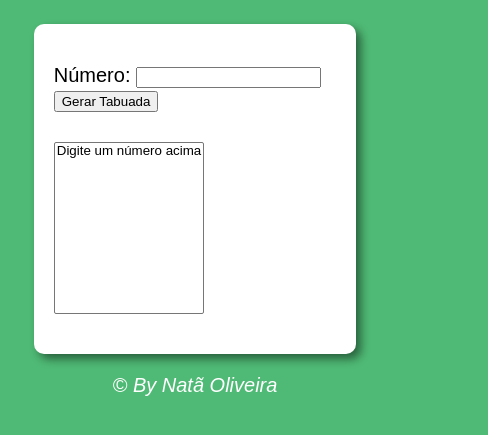
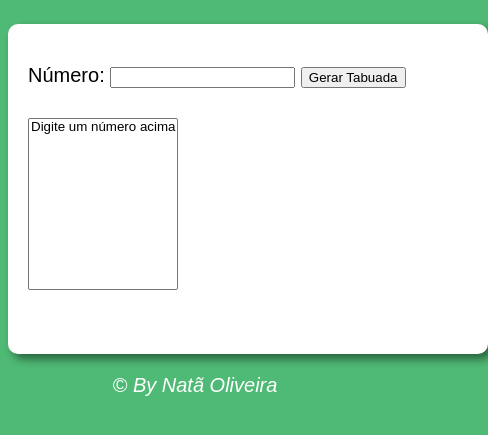
Before and after one commit to NatanCruzOliveira/projeto-tabuada, a plain HTML site: page index.html in a window 390 px wide. Shown: the part 75-510 px from the top of the page, 488 px wide, since content can reach past the window. Drawn offline with Linux system fonts and the light colour scheme.

Commit message:
update style.css

```diff
--- a/style.css
+++ b/style.css
@@ -24,7 +24,7 @@ Grandes telas: acima de 1200px*/
         background-color: white;
         border-radius: 10px;
         padding: 15px;
-        width: 75vw;
+        width: 450px;
         height: 300px;
         margin: auto;
         box-shadow: 5px 5px 10px rgba(0, 0, 0, 0.484);
@@ -42,7 +42,7 @@ Grandes telas: acima de 1200px*/
     }
 }
 
-@media screen and (min-width: 768px) and (max-width: 1200px) {
+@media screen and (min-width: 768px) {
 
     body {
         background-color: rgb(109, 109, 237);
```
